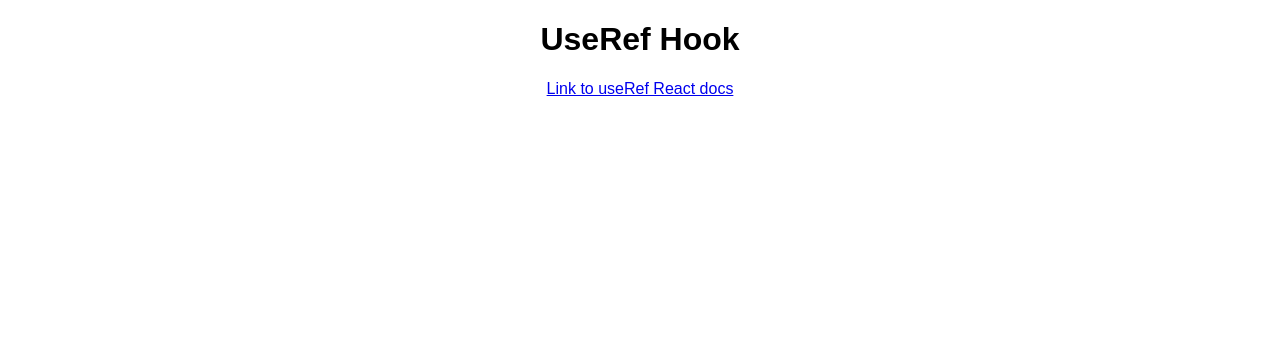
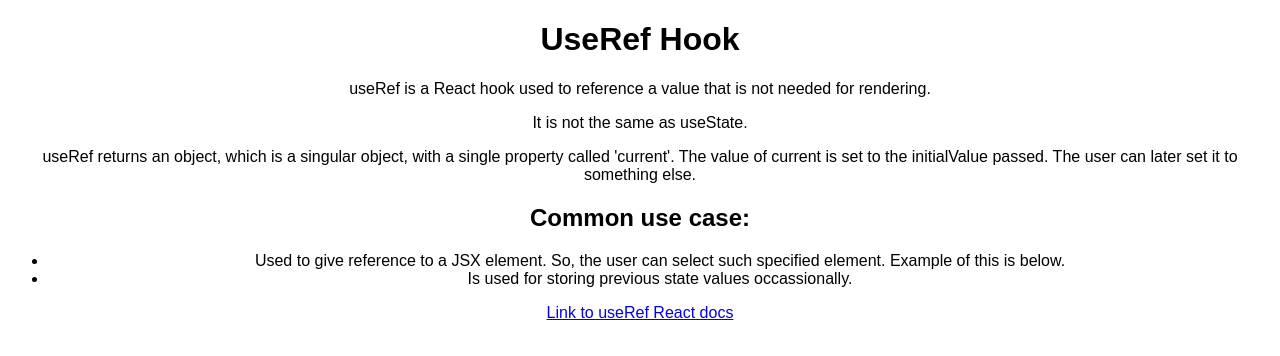
Before and after one commit to syedmustassim/React-Hooks-CheatSheet, a React (Create React App) app: page /useref in a window 1280 px wide. Shown: the top 356 px of the page. Built offline with nearby package versions, Linux system fonts and the light colour scheme.

Commit message:
feat: added text

```diff
--- a/src/Pages/UseRefPage.js
+++ b/src/Pages/UseRefPage.js
@@ -2,6 +2,14 @@
     return(
         <div>
             <h1> UseRef Hook </h1>
+            <p> useRef is a React hook used to reference a value that is not needed for rendering.</p>
+            <p> It is not the same as useState. </p>
+            <p> useRef returns an object, which is a singular object, with a single property called 'current'. The value of current is set to the initialValue passed. The user can later set it to something else.</p>
+            <h2> Common use case: </h2>
+            <ul>
+                <li>Used to give reference to a JSX element. So, the user can select such specified element. Example of this is below.</li>
+                <li>Is used for storing previous state values occassionally. </li>
+            </ul>
             <a href="https://react.dev/reference/react/useRef" target="_blank"> Link to useRef React docs</a>
         </div>
     )
```
